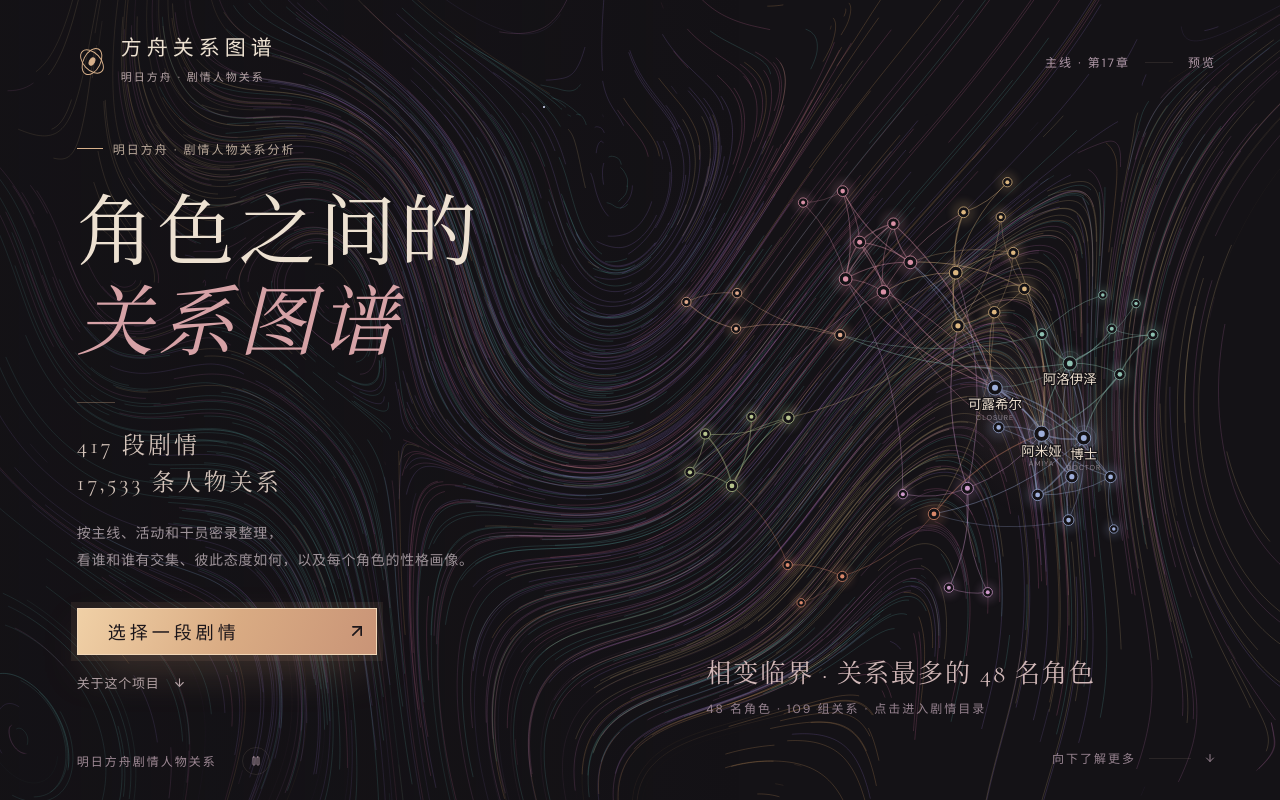
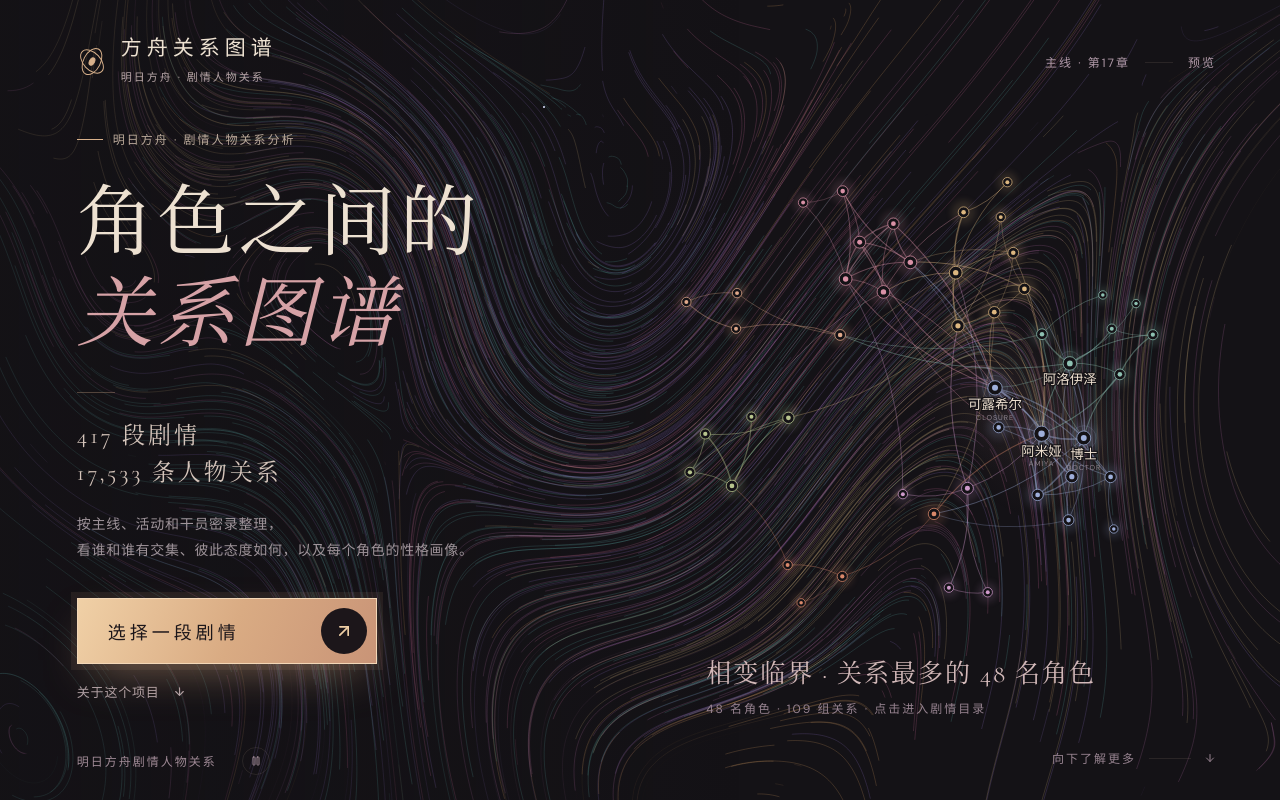
Before and after one commit to Gar1ton/web_Arknights_SocialNetworkAnalysis_Database, a React (Vite) app: page / in a window 1280 px wide. Shown: the top 800 px of the page. Built offline with nearby package versions, Linux system fonts and the light colour scheme.

Commit message:
feat: larger, more prominent story button on the landing page

```diff
--- a/src/Landing.tsx
+++ b/src/Landing.tsx
@@ -168,7 +168,10 @@
             看谁和谁有交集、彼此态度如何，以及每个角色的性格画像。
           </p>
           <a href="#archives" className="primary-cta">
-            选择一段剧情 <ArrowUpRight size={20} />
+            <span>选择一段剧情</span>
+            <i>
+              <ArrowUpRight size={20} />
+            </i>
           </a>
           <a
             href="#about"
```
